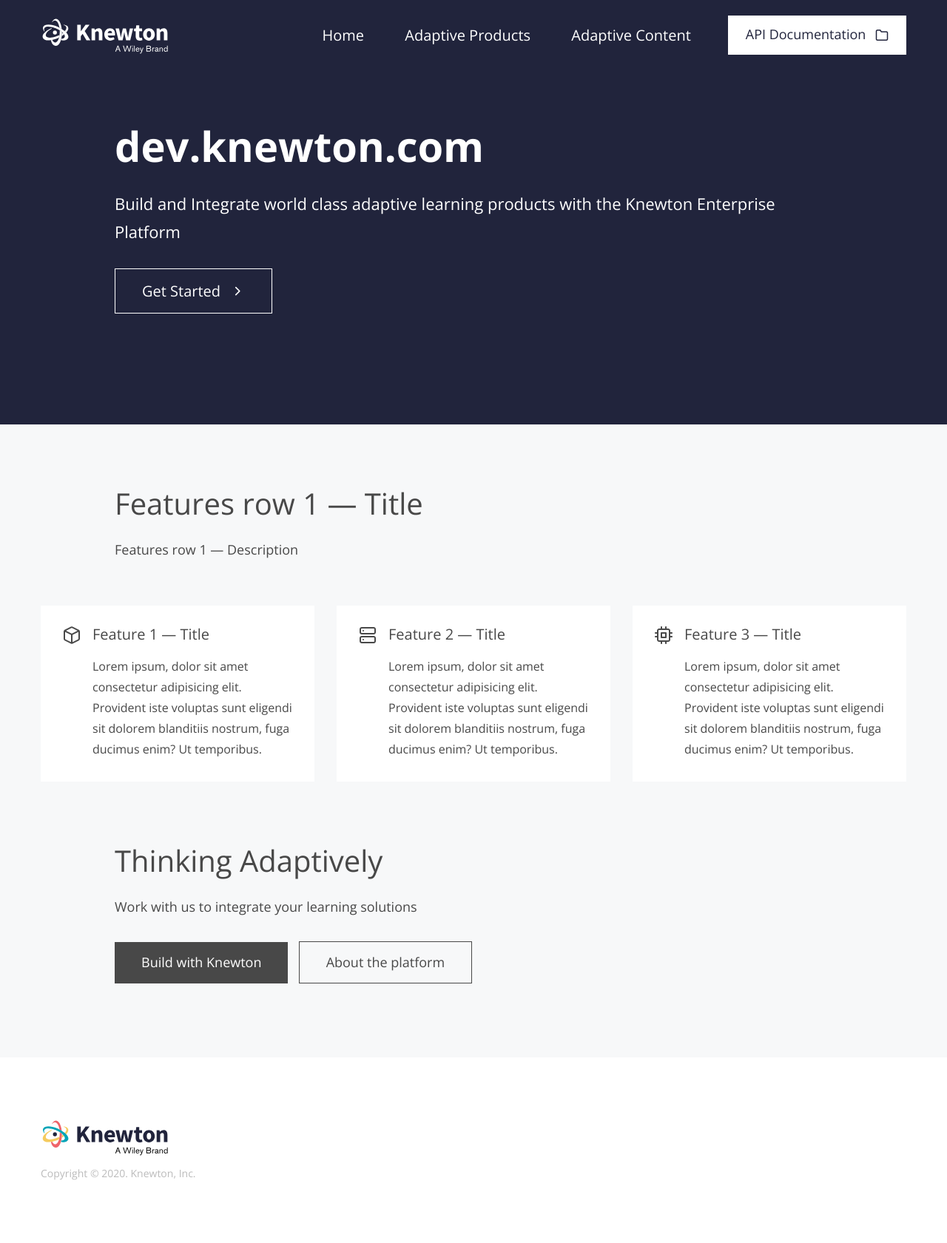
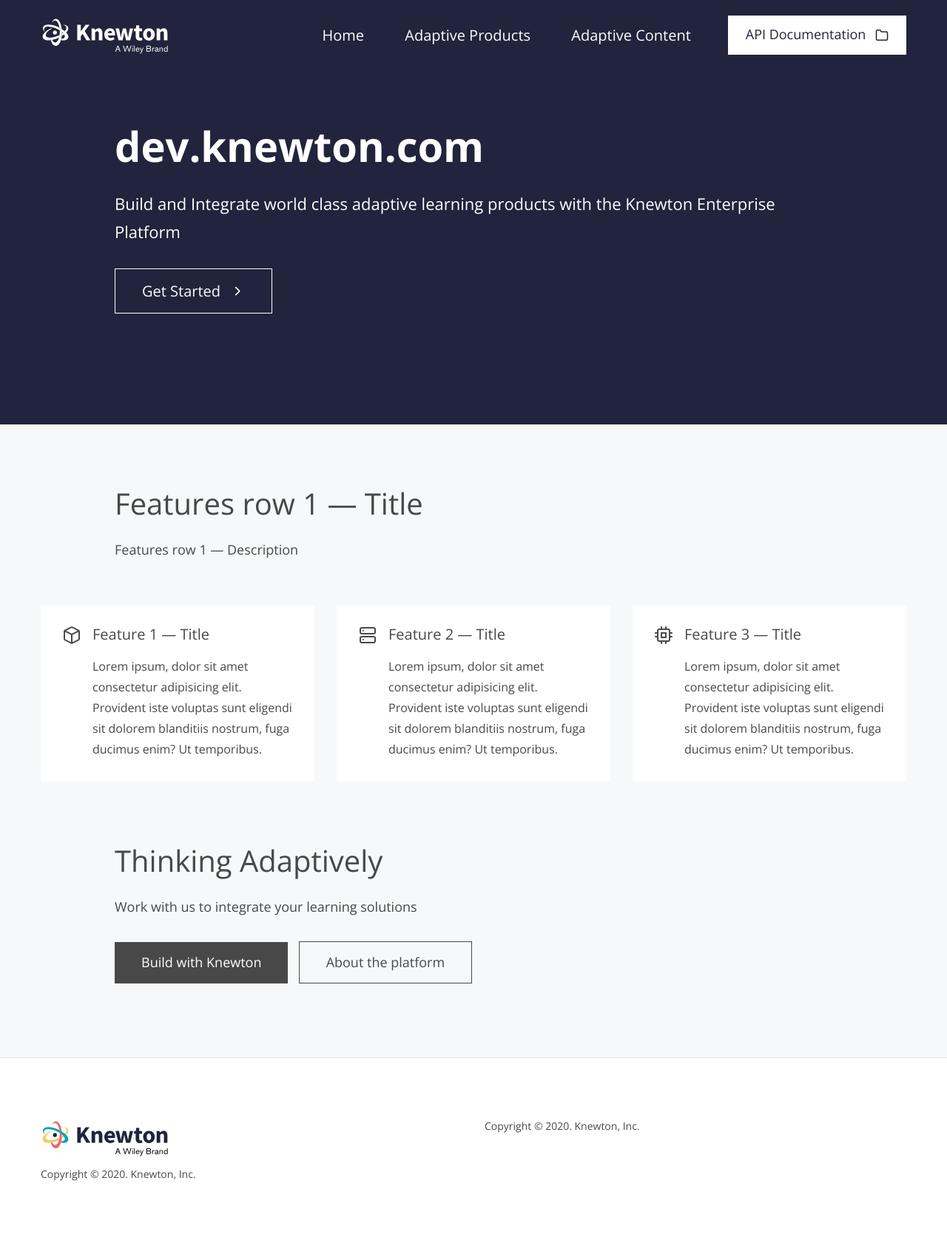
Before and after one commit to aheitzmann/some-docsite, a Jekyll site: the page built from index.md, in a window 1280 px wide. Shown: the whole page at 74% size. Built offline with Jekyll 4.4.1, drawn with Linux system fonts in a browser that asks for light colours; some web fonts are replaced.

Commit message:
footer work

```diff
--- a/knewton-theme/_includes/footer.html
+++ b/knewton-theme/_includes/footer.html
@@ -1,16 +1,21 @@
 {% if include.bordered == true %}
 	{% assign classes = 'c-footer c-footer--bordered' %}
 {% else %}
-	{% assign classes = 'c-footer' %}
+	{% assign classes = 'c-footer c-footer--bordered' %}
 {% endif %}
 
 		<footer class="{{ classes }}">
 			<div class="o-container">
 				<div class="o-row">
-					<div class="o-col-12 u-mt-6 u-mt-8@md u-mb-4 u-mb-6@md">
+					<div class="o-col-6 u-mt-6 u-mt-8@md u-mb-4 u-mb-6@md">
 						<div class="c-logo u-mb-1">
 							<img src="{% if jekyll.environment == 'production' %}{{ site.knewton.baseurl }}{% endif %}/knewton-theme/assets/images/layout/logo-kw.svg">
 						</div><!-- /.c-logo -->
+
+						<p>Copyright &copy; 2020. Knewton, Inc.</p>
+					</div><!-- /.o-col -->
+
+					<div class="o-col-6 u-mt-6 u-mt-8@md u-mb-4 u-mb-6@md">
 
 						<p>Copyright &copy; 2020. Knewton, Inc.</p>
 					</div><!-- /.o-col -->
--- a/knewton-theme/_sass/components/_footer.scss
+++ b/knewton-theme/_sass/components/_footer.scss
@@ -3,7 +3,7 @@
    ========================================================================== */
 
 .c-footer {
-	color: $color-gray-100;
+	color: $color-tundora;
 	font-size: .875rem;
 }
 
```
